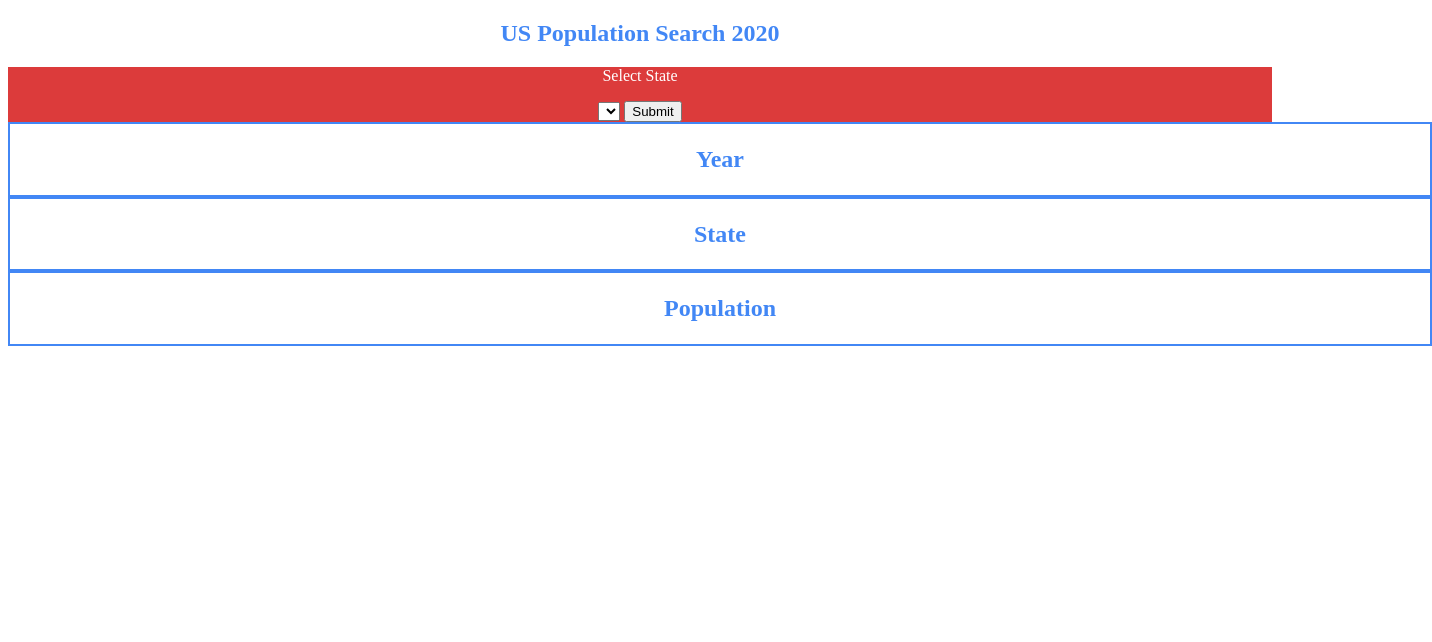
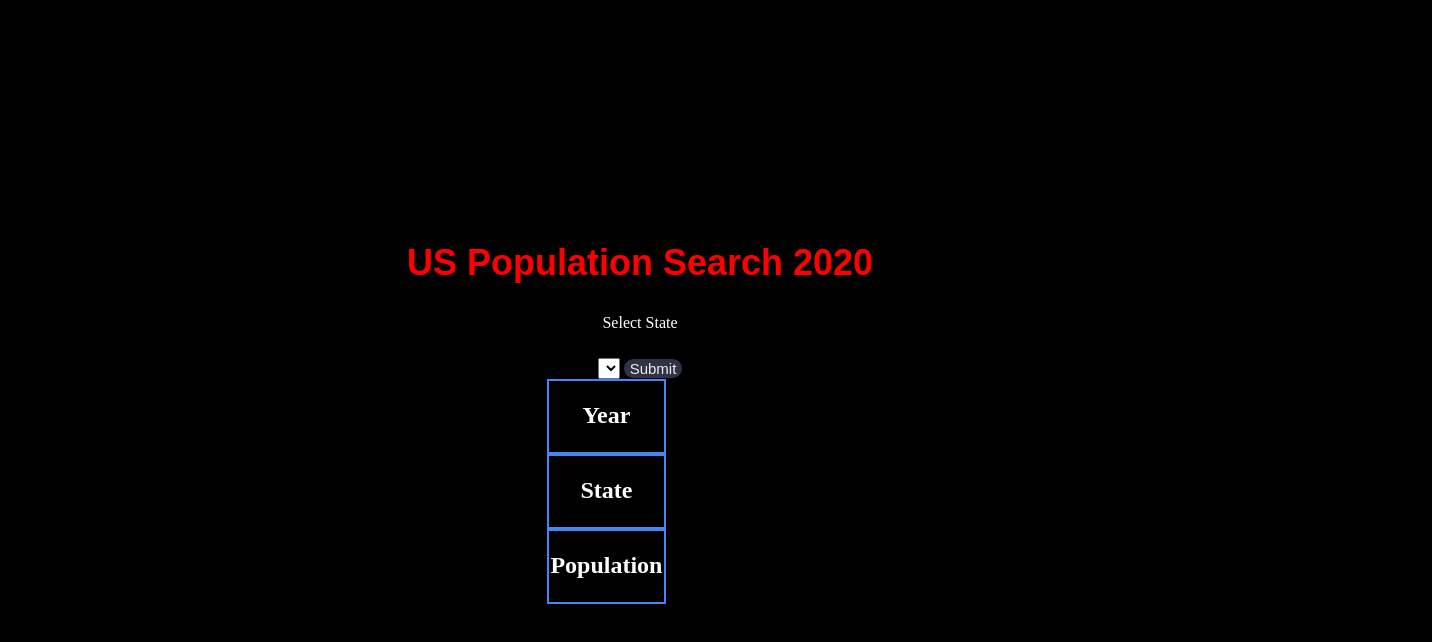
Before and after one commit to levideutsch/phase-one-final-project, a plain HTML site: page index.html in a window 1280 px wide. Shown: the whole page, 1432 px wide, since content can reach past the window. Drawn offline with Linux system fonts and the light colour scheme; no server answers.

Commit message:
css updates

```diff
--- a/index.css
+++ b/index.css
@@ -1,65 +1,66 @@
-h2
-{
+body {
+  align-items: center;
+  background-color: rgb(0, 0, 0);
+  display: flex;
+  justify-content: center;
+  height: 100vh;
+  color: rgb(255, 255, 255);
   text-align: center;
-  color: #4287f5;
 }
 
-#main
-{
-  text-align: center;
-  color: red
+#title {
+  color: rgb(255, 0, 0);
+  font-family: sans-serif;
+  font-size: 36px;
+  font-weight: 600;
+  margin-top: 30px;
 }
 
-#state-year-form
-{
-    text-align: center;
+#sate-select-form {
+  background-color: #000000;
+  border-radius: 20px;
+  box-sizing: border-box;
+  height: 500px;
+  padding: 20px;
+  width: 320px;
 }
 
-.box
-{
-/* text-align: center;
-padding: 0.1em;
-border: 0.1em solid #4287f5;
-color: red;  */
+#state-selector {
+  text-align: center;
+  color: rgb(0, 0, 0);
+  font-family: sans-serif;
+  font-size: 16px;
+  font-weight: 600;
+  margin-top: 10px;
+}
 
-/*
-grid-template-columns: 200px 200px 200px ;
-display: inline-grid;
-display: grid;
-column-gap: 50px;
-row-gap: 5px;   */
+#input-state {
+  background-color: #303245;
+  border-radius: 12px;
+  border: 0;
+  box-sizing: border-box;
+  color: #eee;
+  font-size: 15px;
+}
 
-/* width: 75px;
-border: 5px solid  #4287f5;
-padding: 60px;
-margin: 5px; */
-
-width: 1416px;
-padding: 2px;
+.box {
+width: 113px;
+padding: 1px;
 border: 2px solid  #4287f5;
 margin: 0;
+text-align: center;
+margin-left: 140px;
+}
+
+.results {
+  width: 113px;
+  color:rgb(255, 0, 0);
+  padding: 1px;
+  /* border: 2px solid  #4287f5; */
+  margin: 0;
+  /* text-align: center; */
+  margin-left: 140px;
+
 
 
 }
-
-.pColor
-{
-    text-align: center;
-    color: #4287f5
-}
-
-#state-select-form
-{
-  background-color: rgb(220, 59, 59);
-  color: white;
-}
-
-#usa-photo
-{
-  object-position: 0px 0px;
-  width: 300px;
-  height: 200px;
-  float: center;
-
-
-}
--- a/index.html
+++ b/index.html
@@ -7,9 +7,9 @@
 </head>
 
 <body>
-<div id="main">
+<div>
 
-    <h2>US Population Search 2020</h2>
+    <h2 id="title">US Population Search 2020</h2>
 
     <form id="state-select-form">
        <p>Select State</p>
@@ -22,38 +22,19 @@
 
     <div id="year-box" class="box">
       <h2 id="blah">Year</h2>
-      <p></p>
+      <p class="results"></p>
     </div>
 
     <div id="state-box" class="box">
         <h2>State</h2>
-        <p></p>
+        <p class="results"></pclass></p>
       </div>
 
     <div id="population-box" class="box">
         <h2>Population</h2>
-        <p></p>
+        <p class="results"></p>
       </div>
 
 </div>
 </body>
 </htmL>
-
-
-
-
-
-
-<!--
- <! <form id=year-form>
-    <select name = "dropdown-year">
-           <option value = "year" selected>Year</option>
-           <option value = "years"></option>
-        </select>
-
-        <select name = "dropdown-state">
-            <option value = "year" selected>State</option>
-            <option value = "states"></option>
-         </select>
-</form>
-/> -->
--- a/index.js
+++ b/index.js
@@ -78,6 +78,7 @@ document.addEventListener("DOMContentLoaded", () => {
                  // The value for every option will be each objects ID.
                  stateOption.value = state["ID State"];
                  // Now we add stateOption and its text + value into stateSelect (our dropdown)
+                 stateOption.className = "option-class"
                  stateSelect.appendChild(stateOption);
 });
 
```
Also changed, not shown: 1 other file.
